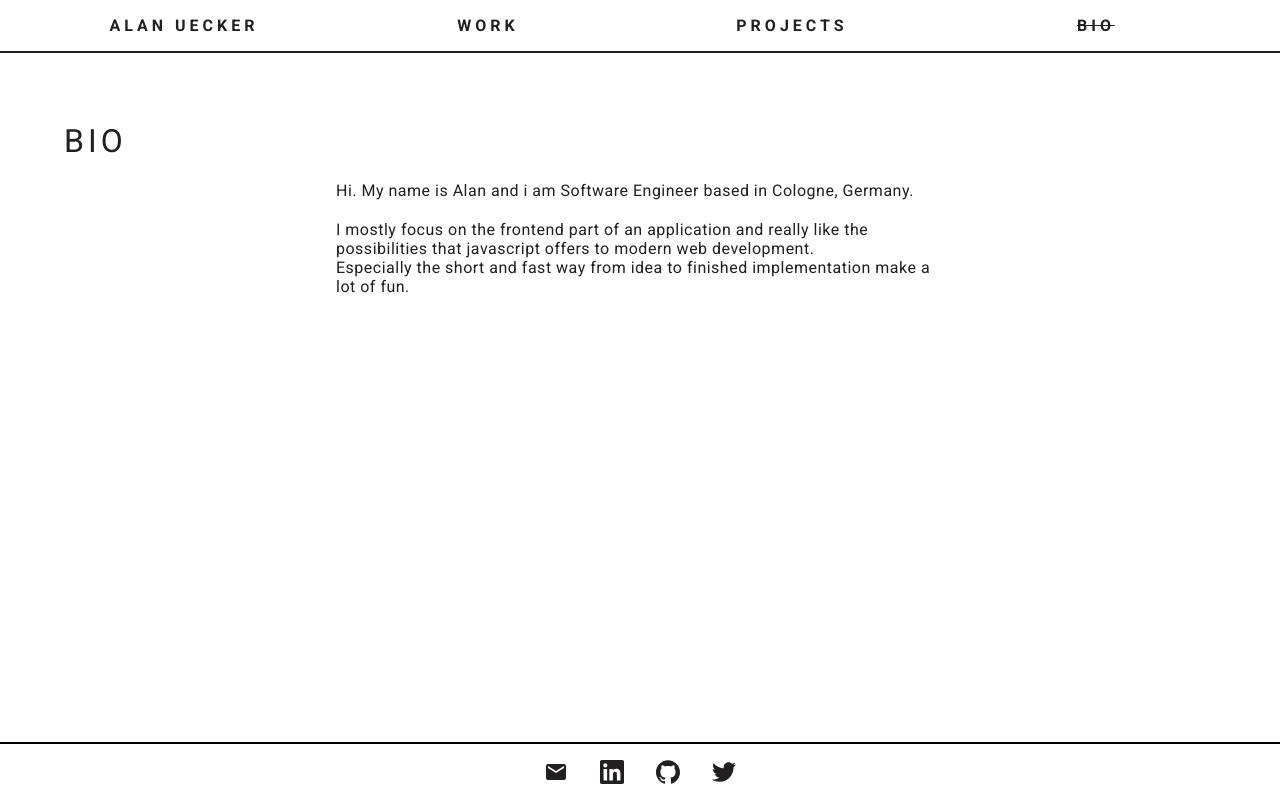
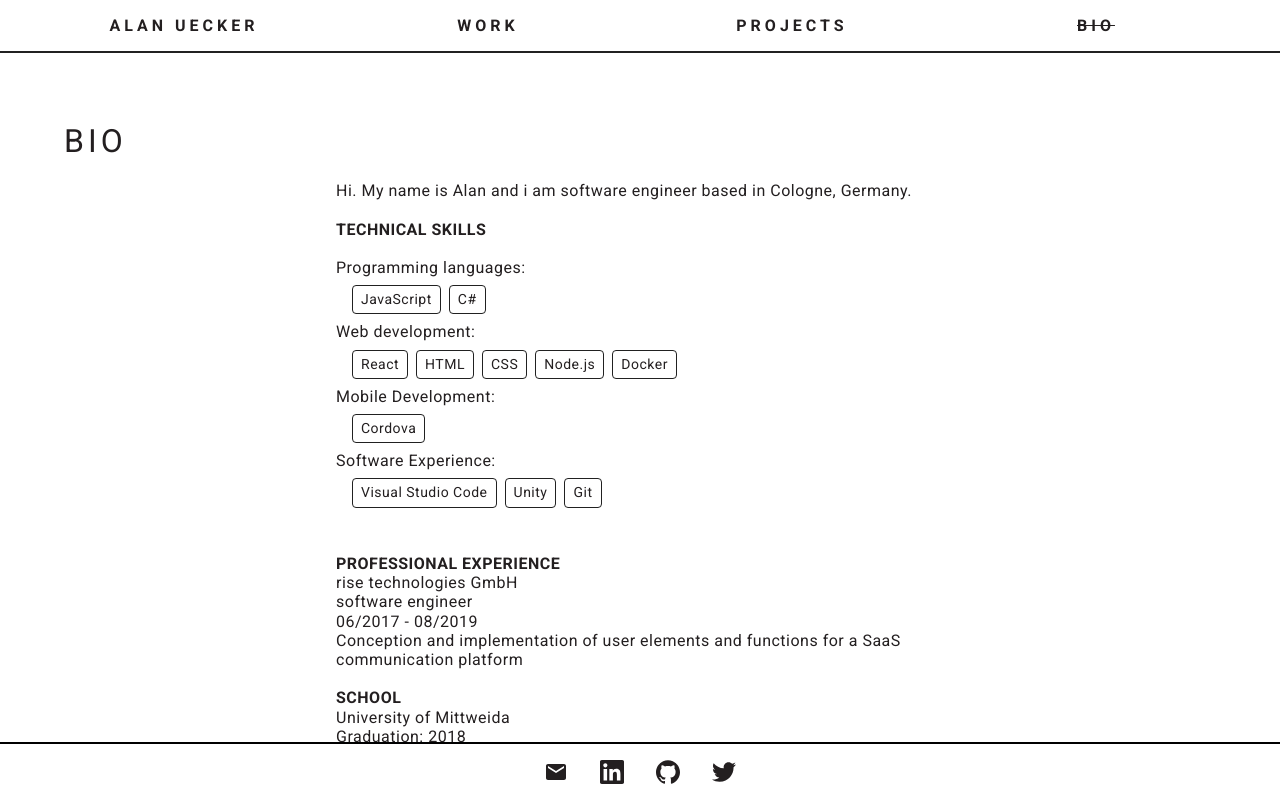
Before and after one commit to alanuecker/alanuecker.github.io, a React (Create React App) app: page /bio in a window 1280 px wide. Built offline with nearby package versions, Linux system fonts and the light colour scheme.

Commit message:
update bio

```diff
--- a/src/components/Post.js
+++ b/src/components/Post.js
@@ -6,6 +6,7 @@ import Tag from './base/Tag';
 import H1 from './base/H1';
 import H2 from './base/H2';
 import Body from './base/Body';
+import Image from './base/Image';
 
 const Root = styled.div`
   display: block;
@@ -28,13 +29,6 @@ const Container = styled.div`
   @media all and (max-width: 360px) {
     flex-direction: column;
   }
-`;
-
-const Image = styled.img`
-  display: flex;
-  height: 100%;
-  width: 120px;
-  border: 1px solid rgba(0, 0, 0, 0.87);
 `;
 
 const TitleContainer = styled.div`
--- /dev/null
+++ b/src/components/base/Image.js
@@ -0,0 +1,10 @@
+import styled from '@emotion/styled';
+
+const Image = styled.img`
+  display: flex;
+  height: 100%;
+  width: 120px;
+  border: 1px solid rgba(0, 0, 0, 0.87);
+`;
+
+export default Image;
--- a/src/pages/Bio.js
+++ b/src/pages/Bio.js
@@ -2,6 +2,8 @@ import * as React from 'react';
 import styled from '@emotion/styled';
 
 import SubHeader from '../components/base/SubHeader';
+import Tag from '../components/base/Tag';
+import TagContainer from '../components/base/TagContainer';
 
 const Root = styled.div`
   display: grid;
@@ -10,6 +12,15 @@ const Root = styled.div`
   grid-template-areas: 'left content right';
   font-size: 1rem;
   margin: 0 2rem;
+
+  @media all and (max-width: 910px) {
+    grid-template-columns: 1fr;
+    grid-template-areas: 'content';
+  }
+  @media all and (max-width: 480px) {
+    grid-template-columns: 1fr;
+    grid-template-areas: 'content';
+  }
 `;
 
 const Container = styled.div`
@@ -24,12 +35,48 @@ const Bio = () => (
     <SubHeader>Bio</SubHeader>
     <Root id="bio">
       <Container>
-        Hi. My name is Alan and i am Software Engineer based in Cologne, Germany.
+        Hi. My name is Alan and i am software engineer based in Cologne, Germany.
         <br />
-        <br />I mostly focus on the frontend part of an application and really like the
-        possibilities that javascript offers to modern web development.
-        <br /> Especially the short and fast way from idea to finished implementation make a lot of
-        fun.
+        <br />
+        <b>TECHNICAL SKILLS</b>
+        <br />
+        Programming languages:
+        <TagContainer>
+          <Tag key="javascript">JavaScript</Tag>
+          <Tag key="csharp">C#</Tag>
+        </TagContainer>
+        Web development:
+        <TagContainer>
+          <Tag key="react">React</Tag>
+          <Tag key="html">HTML</Tag>
+          <Tag key="css">CSS</Tag>
+          <Tag key="node">Node.js</Tag>
+          <Tag key="docker">Docker</Tag>
+        </TagContainer>
+        Mobile Development:
+        <TagContainer>
+          <Tag key="cordova">Cordova</Tag>
+        </TagContainer>
+        Software Experience:
+        <TagContainer>
+          <Tag key="vscode">Visual Studio Code</Tag>
+          <Tag key="unity">Unity</Tag>
+          <Tag key="git">Git</Tag>
+        </TagContainer>
+        <br />
+        <br />
+        <b>PROFESSIONAL EXPERIENCE</b>
+        rise technologies GmbH <br />
+        software engineer
+        <br /> 06/2017 - 08/2019
+        <br /> Conception and implementation of user elements and functions for a SaaS communication
+        platform
+        <br />
+        <br />
+        <b>SCHOOL</b>
+        University of Mittweida
+        <br /> Graduation: 2018
+        <br /> Bachelor of Science in Media Informatics and Interactive Entertainment
       </Container>
     </Root>
   </React.Fragment>
--- a/src/pages/Work.js
+++ b/src/pages/Work.js
@@ -29,15 +29,15 @@ const Work = () => {
           <br />
           Tasks:
           <br />
-          - creation and maintenance of ui components
+          - implementation of user elements on the basis of design templates
           <br />
-          - implementation of new app features
+          - planning and conception of new functions for the company's own application
           <br />
-          - providing a coherent ui experience
+          - providing a coherent ui experience across all devices
+          <br />
+          - researching and evaluating new technologies
           <br />
           - improving the internal ui development experience
-          <br />
-          - data fetching from mongodb
           <br />
           <br />
           <ExternalLink to="https://rise.tech">Website</ExternalLink>
```
Also changed, not shown: 1 other file (tests, documents, lock files or other folders).
